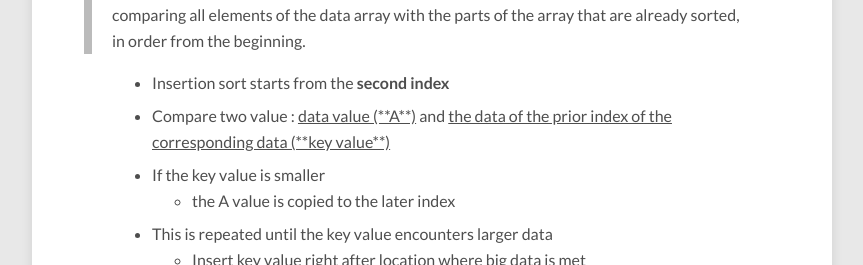
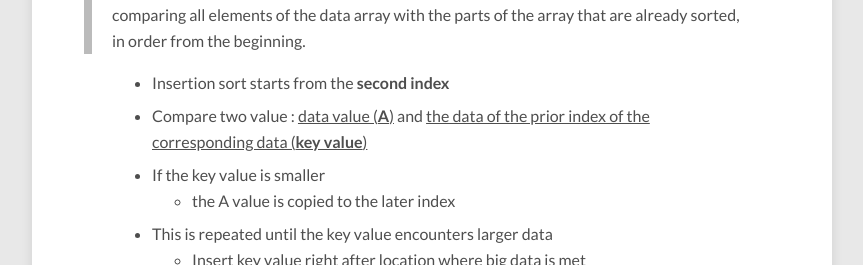
Before and after one commit to sujinsjlee/mg729.github.io, a Jekyll site: the page built from _posts/2020-03-08-Algorithm_(3)_InsertionSort.md, in a window 1280 px wide and 900 px high, scrolled down 486 px, cut to the strip 154-419 px from the top of the window. Shown: the whole strip, without its empty margins (208-1071 px from the left). Built offline with Jekyll 4.4.1, drawn with Linux system fonts in a browser that asks for light colours; nearby versions of some CDN libraries; comment, search, counter and statistics services are not loaded.

```diff
--- a/_posts/2020-03-08-Algorithm_(3)_InsertionSort.md
+++ b/_posts/2020-03-08-Algorithm_(3)_InsertionSort.md
@@ -14,7 +14,7 @@ use_math: true
 
 
 * Insertion sort starts from the **second index**
-* Compare two value :  <u>data value (**A**)</u> and <u>the data of the prior index of the corresponding data (**key value**)</u>
+* Compare two value :  <u>data value (<b>A</b>)</u> and <u>the data of the prior index of the corresponding data (<b>key value</b>)</u>
 * If the key value is smaller
 	* the A value is copied to the later index
 * This is repeated until the key value encounters larger data
@@ -32,6 +32,7 @@ use_math: true
 
 
 * example of four datas in the list
+
    ### 1. (5 3 2 4)
     `1 0`
     3 5
```
